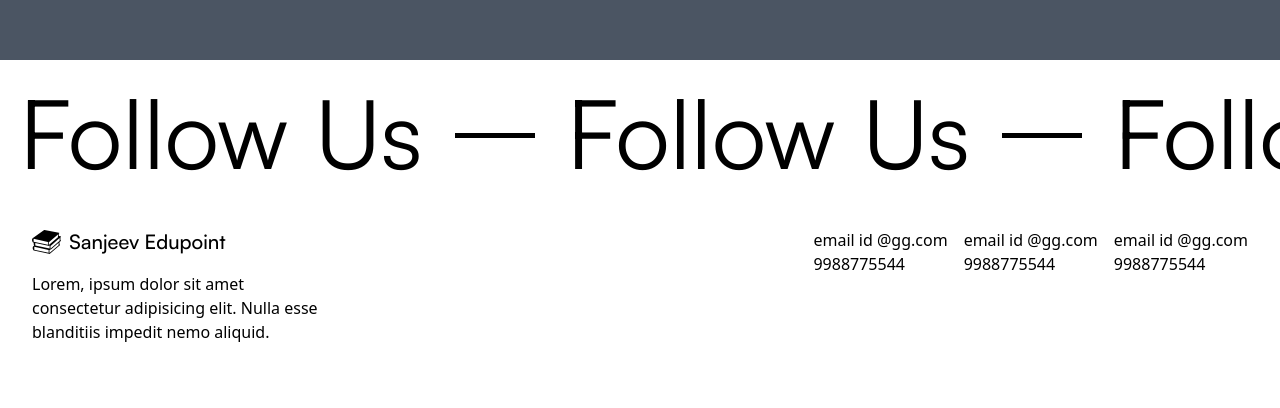
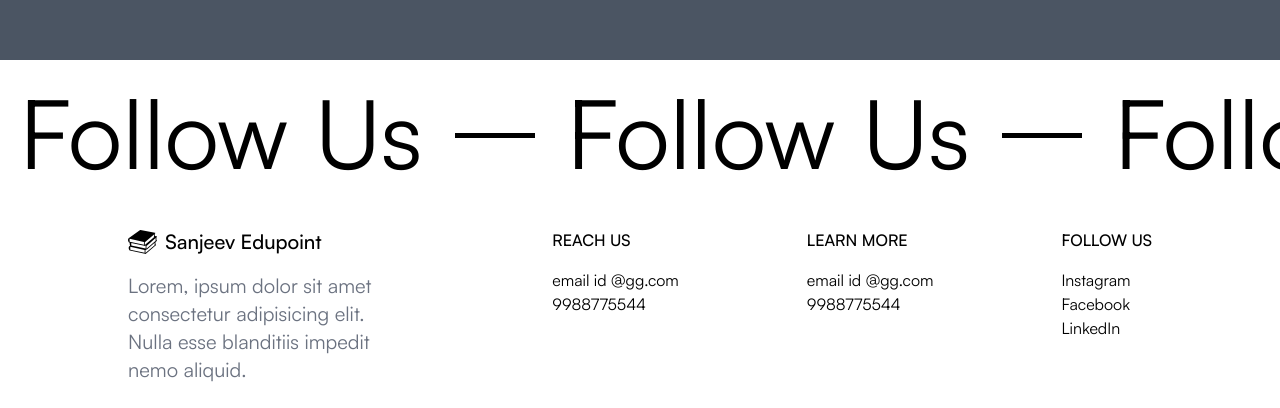
Before and after one commit to maliknajeeb113/coaching, a React (Vite) app: page / in a window 1280 px wide. Shown: the part 764-1172 px from the top of the page. Before the commit the page ends 1132 px from the top, so only its background shows below. Built offline with nearby package versions, Linux system fonts and the light colour scheme.

Commit message:
add: fixed the layout of footer

```diff
--- a/src/components/Footer.jsx
+++ b/src/components/Footer.jsx
@@ -2,13 +2,13 @@ import Marquee from "react-fast-marquee";
 import logo from "../assets/images/logo.svg";
 const Footer = () => {
   return (
-    <div className="flex flex-col w-screen items-center py-6">
+    <div className="flex flex-col items-center py-6 font-satoshi">
       <Marquee autoFill speed={100} pauseOnHover>
-        <div className="px-8 font-satoshi text-8xl">Follow Us</div>
+        <div className="px-8  text-8xl">Follow Us</div>
         <div className="inline-block w-[80px] h-[5px] bg-black"></div>
       </Marquee>
 
-      <div id="footer-heads" className="flex flex-row pt-12 justify-between w-screen px-8">
+      <div id="footer-heads" className="flex flex-row pt-12 justify-between px-32 w-full">
 
         {/* left side */}
         <div id="left" className="flex flex-col w-1/4 gap-4">
@@ -18,27 +18,31 @@ const Footer = () => {
               Sanjeev Edupoint
             </div>
           </div>
-          <div className="">
+          <div className="text-xl text-gray-500">
             Lorem, ipsum dolor sit amet consectetur adipisicing elit. Nulla esse blanditiis impedit nemo aliquid.
           </div>
         </div>
 
         {/* left side end */}
         {/* right side */}
-        <div className="flex flex-row gap-4">
+        <div className="flex flex-row gap-32">
           <ul>
+            <li className="font-medium pb-4">REACH US</li>
             <li>email id @gg.com</li>
             <li>9988775544</li>
 
           </ul>
           <ul>
+          <li className="font-medium pb-4">LEARN MORE</li>
             <li>email id @gg.com</li>
             <li>9988775544</li>
 
           </ul>
           <ul>
-            <li>email id @gg.com</li>
-            <li>9988775544</li>
+          <li className="font-medium pb-4">FOLLOW US</li>
+            <li>Instagram</li>
+            <li>Facebook</li>
+            <li>LinkedIn</li>
 
           </ul>
 
```
